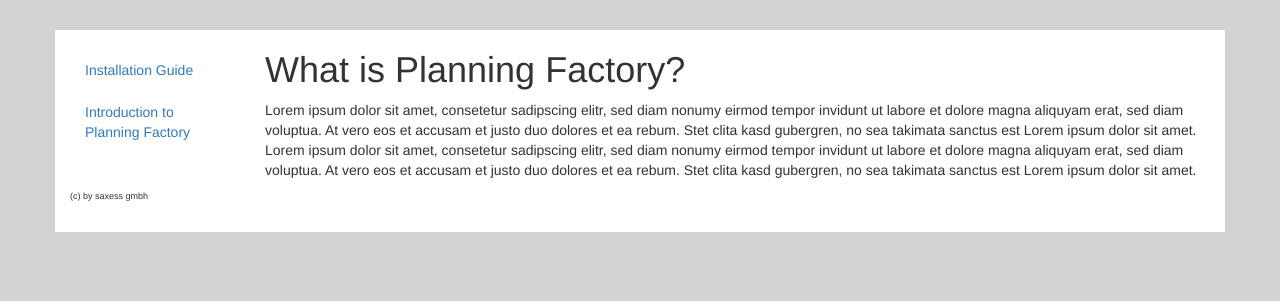
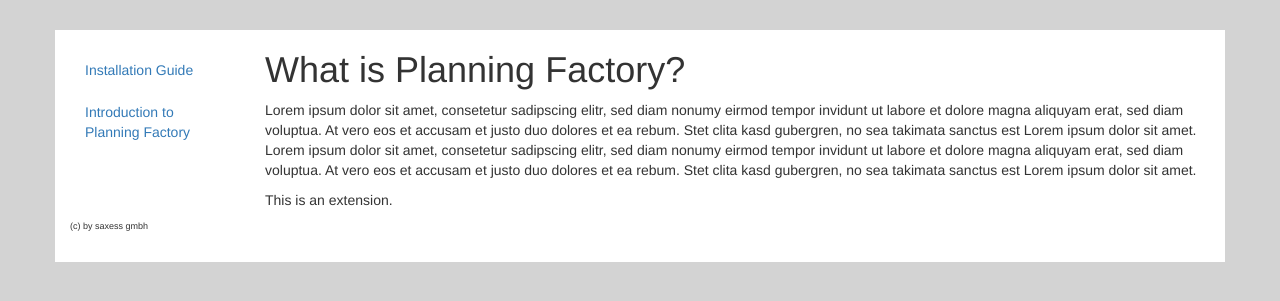
Before and after one commit to shredtechular/PlanningFactory.github.io, a Jekyll site: the page built from content/introduction.md, in a window 1280 px wide. Shown: the top 301 px of the page. Built offline with Jekyll 4.4.1, drawn with Linux system fonts in a browser that asks for light colours.

Commit message:
Add some important information
This is an important addition ...

```diff
--- a/content/introduction.md
+++ b/content/introduction.md
@@ -11,3 +11,5 @@
 no sea takimata sanctus est Lorem ipsum dolor sit amet. Lorem ipsum dolor sit amet, consetetur sadipscing elitr, sed
 diam nonumy eirmod tempor invidunt ut labore et dolore magna aliquyam erat, sed diam voluptua. At vero eos et accusam
 et justo duo dolores et ea rebum. Stet clita kasd gubergren, no sea takimata sanctus est Lorem ipsum dolor sit amet.
+
+This is an extension.
```
